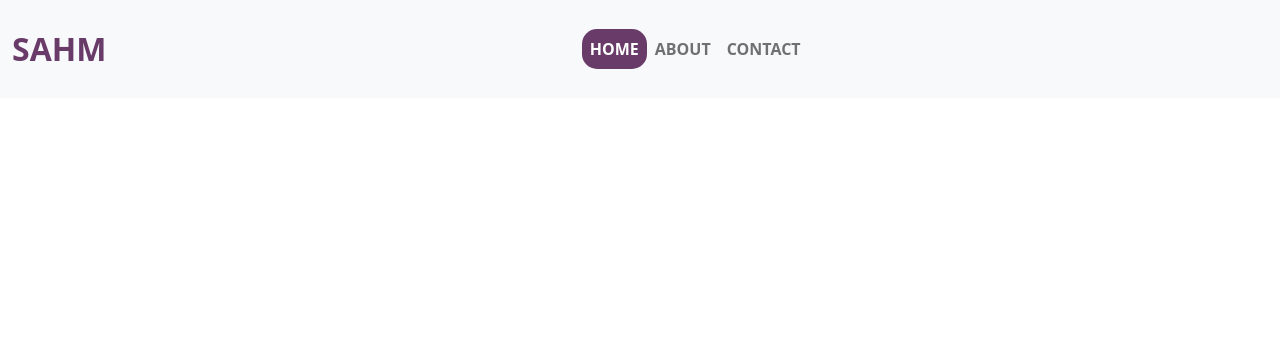
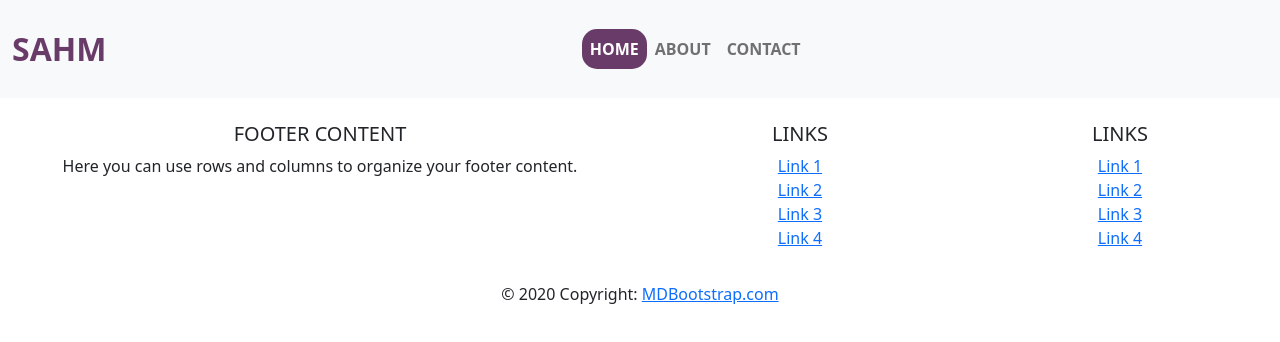
Before and after one commit to anasmasti/sahm-frontend, an Angular app: page / in a window 1280 px wide. Shown: the top 342 px of the page. Built offline with nearby package versions, Linux system fonts and the light colour scheme.

Commit message:
add footer and 100vh

```diff
--- a/src/app/app.component.html
+++ b/src/app/app.component.html
@@ -9,3 +9,4 @@
 
 <app-navbar></app-navbar>
 <router-outlet></router-outlet>
+<app-footer></app-footer>
--- a/src/app/ui/pages/home/landing/landing.component.css
+++ b/src/app/ui/pages/home/landing/landing.component.css
@@ -1,11 +1,12 @@
 .banner{
     position: relative;
     background: url(solidarite.jpg);
-    min-height: 100vh;
+
     background-size: cover;
     background-position:center ;
     padding: 250px 0 200px;
     color: aliceblue;
+    height: -100vh;
 }
 
 .banner h2{
--- a/src/app/ui/shared/layouts/footer/footer.component.css
+++ b/src/app/ui/shared/layouts/footer/footer.component.css
@@ -0,0 +1,3 @@
+.page-footer{
+    height: -100vh;
+}
--- a/src/app/ui/shared/layouts/footer/footer.component.html
+++ b/src/app/ui/shared/layouts/footer/footer.component.html
@@ -1 +1,83 @@
-<p>footer works!</p>
+<!-- Footer -->
+<footer class="page-footer font-small blue pt-4">
+
+    <!-- Footer Links -->
+    <div class="container-fluid text-center text-md-left">
+
+      <!-- Grid row -->
+      <div class="row">
+
+        <!-- Grid column -->
+        <div class="col-md-6 mt-md-0 mt-3">
+
+          <!-- Content -->
+          <h5 class="text-uppercase">Footer Content</h5>
+          <p>Here you can use rows and columns to organize your footer content.</p>
+
+        </div>
+        <!-- Grid column -->
+
+        <hr class="clearfix w-100 d-md-none pb-3">
+
+        <!-- Grid column -->
+        <div class="col-md-3 mb-md-0 mb-3">
+
+          <!-- Links -->
+          <h5 class="text-uppercase">Links</h5>
+
+          <ul class="list-unstyled">
+            <li>
+              <a href="#!">Link 1</a>
+            </li>
+            <li>
+              <a href="#!">Link 2</a>
+            </li>
+            <li>
+              <a href="#!">Link 3</a>
+            </li>
+            <li>
+              <a href="#!">Link 4</a>
+            </li>
+          </ul>
+
+        </div>
+        <!-- Grid column -->
+
+        <!-- Grid column -->
+        <div class="col-md-3 mb-md-0 mb-3">
+
+          <!-- Links -->
+          <h5 class="text-uppercase">Links</h5>
+
+          <ul class="list-unstyled">
+            <li>
+              <a href="#!">Link 1</a>
+            </li>
+            <li>
+              <a href="#!">Link 2</a>
+            </li>
+            <li>
+              <a href="#!">Link 3</a>
+            </li>
+            <li>
+              <a href="#!">Link 4</a>
+            </li>
+          </ul>
+
+        </div>
+        <!-- Grid column -->
+
+      </div>
+      <!-- Grid row -->
+
+    </div>
+    <!-- Footer Links -->
+
+    <!-- Copyright -->
+    <div class="footer-copyright text-center py-3">© 2020 Copyright:
+      <a href="https://mdbootstrap.com/"> MDBootstrap.com</a>
+    </div>
+    <!-- Copyright -->
+
+  </footer>
+  <!-- Footer -->
--- a/src/app/ui/shared/layouts/navbar/navbar.component.css
+++ b/src/app/ui/shared/layouts/navbar/navbar.component.css
@@ -1,6 +1,7 @@
 
 .navbar{
     padding: 20px 0;
+    height: -100vh;
 
 }
 
@@ -16,15 +17,36 @@
     text-transform: uppercase;
 
 }
-.navbar-light  .navbar-nav .nav-link.active {
+.navbar-light  .nav-link.active {
    background: #693B69;
    color: #fff;
    border-radius: 15px;
 
 }
-.navbar-light  .navbar-nav:hover{
+.navbar-light .nav-link:hover{
     background: #693B69;
     color: #fff;
     border-radius: 10px;
 
  }
+
+ .btnLS{
+    display:inline-block;
+    margin: 1em 0 0;
+    background: #693B69;
+    color: #fff;
+    padding: 10px 20px;
+    border-radius: 5px;
+    text-transform: uppercase;
+    text-decoration: none;
+    border: none;
+    font-weight: 800;
+
+ }
+
+ .btnLS:hover{
+
+    background: #ECD4EA;
+    color: #A987A8 ;
+
+ }
--- a/src/app/ui/shared/layouts/navbar/navbar.component.html
+++ b/src/app/ui/shared/layouts/navbar/navbar.component.html
@@ -17,8 +17,9 @@
             <a class="nav-link active" aria-current="page" routerLink="home/landing">Home</a>
           </li>
 
+
           <li class="nav-item">
-            <a class="nav-link">About</a>
+            <a class="nav-link" href="#">About</a>
           </li>
 
           <li class="nav-item">
@@ -27,6 +28,8 @@
 
 
         </ul>
+
+
       </div>
 
     </div>
```
